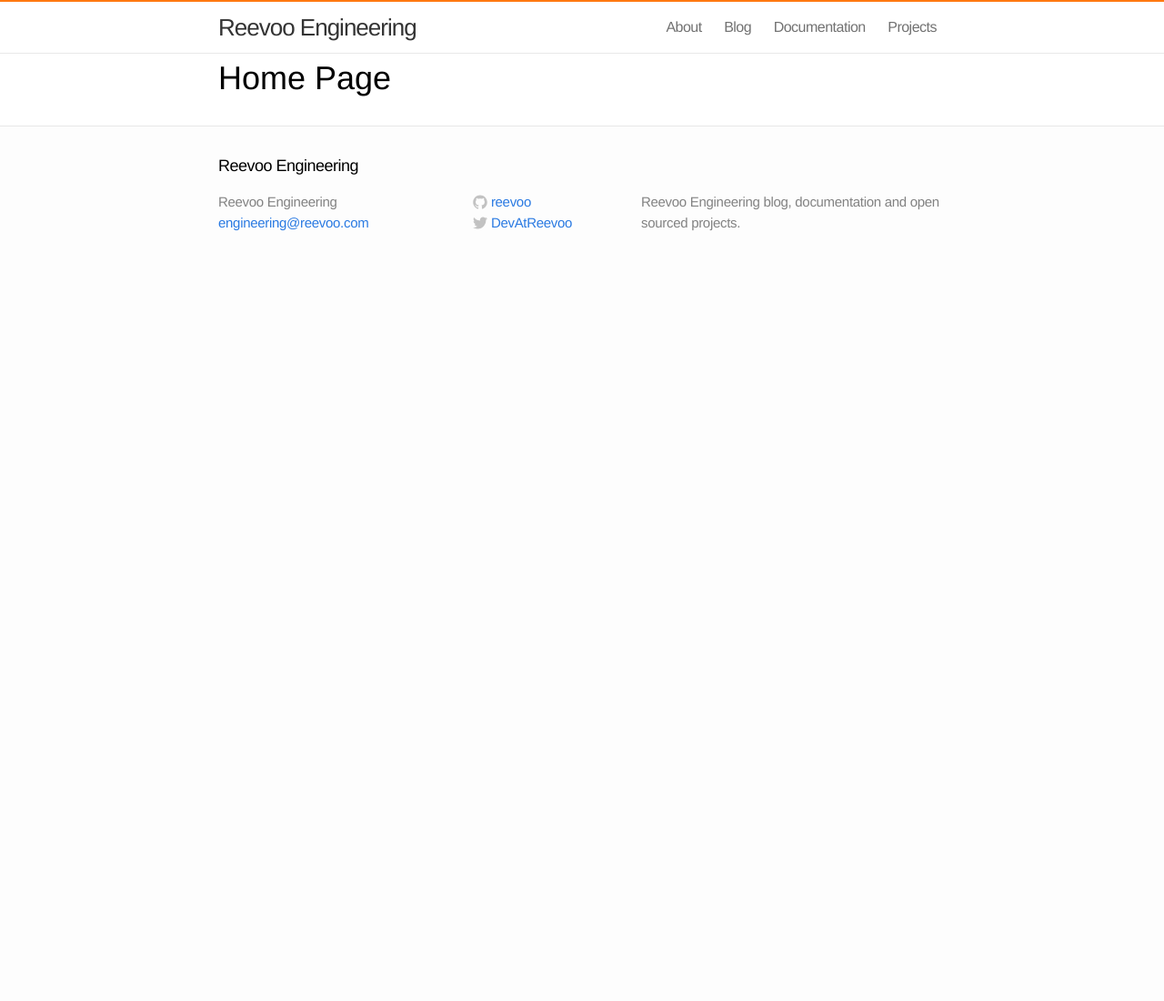
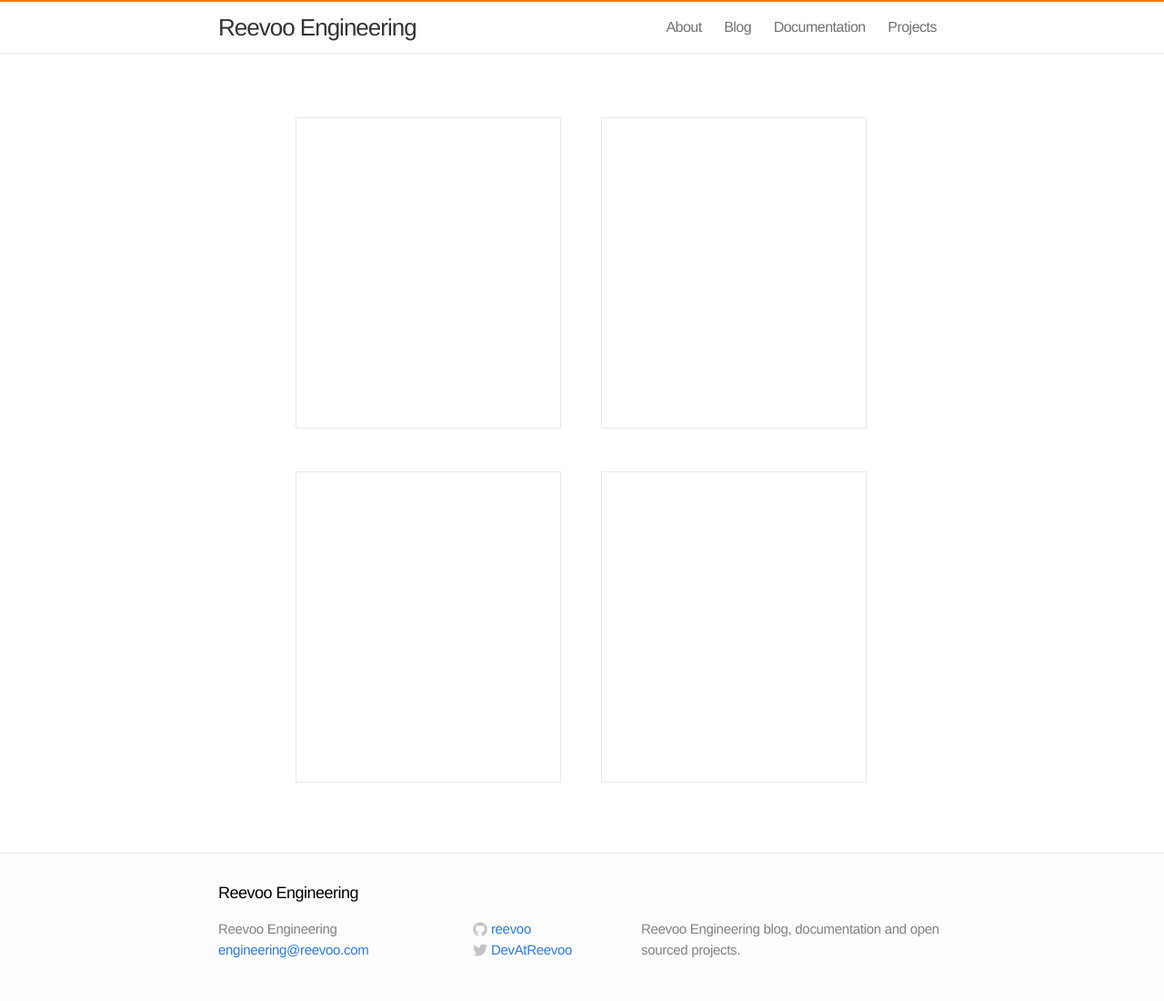
Before and after one commit to reevoo/reevoo.github.io, a Jekyll site: the page built from index.html, in a window 1280 px wide. Shown: the whole page at 91% size. Built offline with Jekyll 4.4.1, drawn with Linux system fonts in a browser that asks for light colours; before the commit the page ends 900 px from its top, so only the background shows below that.

Commit message:
Home page tiles

```diff
--- a/css/main.css
+++ b/css/main.css
@@ -180,6 +180,21 @@
   color: #818181;
 }
 
+/* Home page styles */
+/* ----------------------------------------------------------*/
+
+.tile-container {
+  margin: 50px 65px;
+}
+
+.tile-container .tile {
+  border: 1px solid #e8e8e8;
+  width: 250px;
+  height: 300px;
+  display: inline-block;
+  padding: 20px;
+  margin: 20px;
+}
 
 /* Post styles */
 /* ----------------------------------------------------------*/
--- a/index.html
+++ b/index.html
@@ -3,7 +3,26 @@
 ---
 
 <div class="home">
+  <div class="tile-container">
+    <a href="/docs">
+      <div id="documentation" class="tile">
 
-  <h1>Home Page</h1>
+      </div>
+    </a>
+    <a href="/blog">
+      <div id="blog" class="tile">
 
+      </div>
+    </a>
+    <a href="/projects">
+      <div id="projects" class="tile">
+
+      </div>
+    </a>
+    <a href="/about">
+      <div id="about" class="tile">
+
+      </div>
+    </a>
+  </div>
 </div>
```
